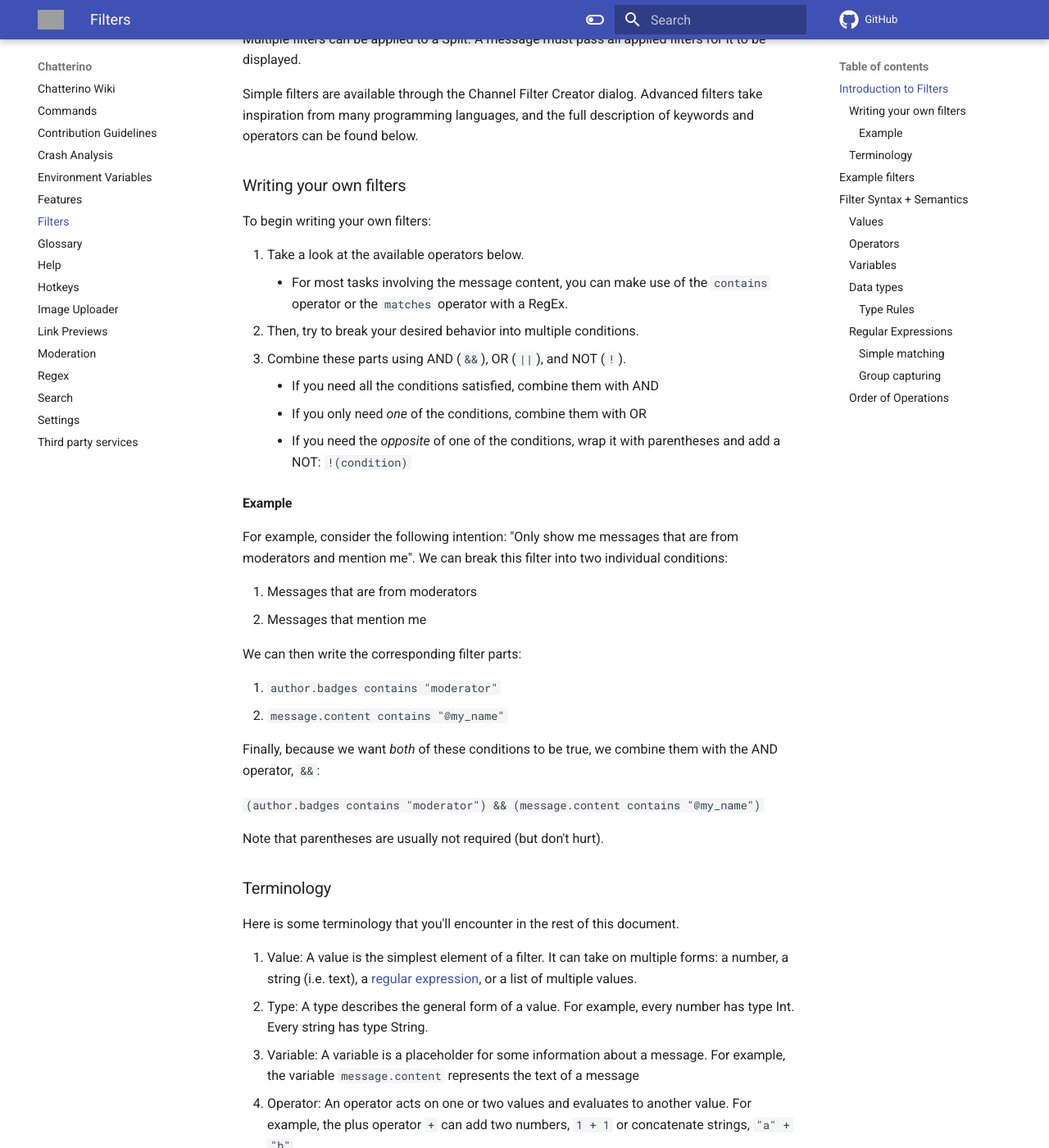
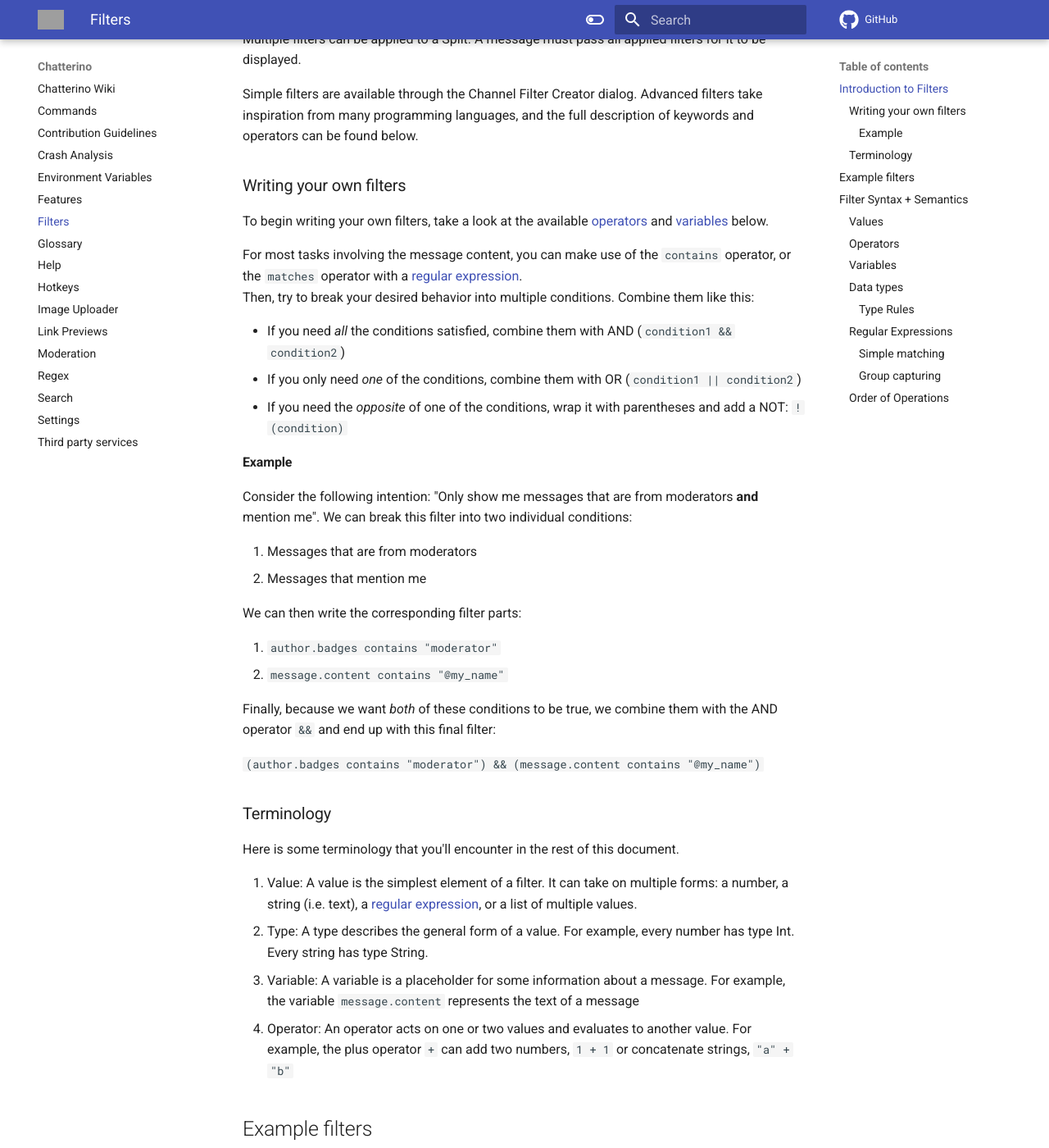
Before and after one commit to Chatterino/wiki, an MkDocs documentation site: the page built from docs/Filters.md, in a window 1280 px wide and 1400 px high, scrolled down 447 px. Shown: the whole window at 82% size. Built offline with MkDocs 1.6.1 and Material for MkDocs 9.7.7, drawn with Linux system fonts in a browser that asks for light colours; comment, search, counter and statistics services are not loaded; grey boxes are pictures that could not be loaded.

Commit message:
Some rewording

```diff
--- a/docs/Filters.md
+++ b/docs/Filters.md
@@ -12,19 +12,18 @@ Simple filters are available through the Channel Filter Creator dialog. Advanced
 
 ### Writing your own filters
 
-To begin writing your own filters:
+To begin writing your own filters, take a look at the available [operators](#operators) and [variables](#variables) below.
 
-1. Take a look at the available operators below.
-    - For most tasks involving the message content, you can make use of the `contains` operator or the `matches` operator with a RegEx.
-2. Then, try to break your desired behavior into multiple conditions.
-3. Combine these parts using AND (`&&`), OR (`||`), and NOT (`!`).
-    - If you need all the conditions satisfied, combine them with AND
-    - If you only need *one* of the conditions, combine them with OR
-    - If you need the *opposite* of one of the conditions, wrap it with parentheses and add a NOT: `!(condition)`
+For most tasks involving the message content, you can make use of the `contains` operator, or the `matches` operator with a [regular expression](https://en.wikipedia.org/wiki/Regular_expression).
+Then, try to break your desired behavior into multiple conditions. Combine them like this:
+
+-   If you need _all_ the conditions satisfied, combine them with AND (`condition1 && condition2`)
+-   If you only need _one_ of the conditions, combine them with OR (`condition1 || condition2`)
+-   If you need the _opposite_ of one of the conditions, wrap it with parentheses and add a NOT: `!(condition)`
 
 #### Example
 
-For example, consider the following intention: "Only show me messages that are from moderators and mention me". We can break this filter into two individual conditions:
+Consider the following intention: "Only show me messages that are from moderators **and** mention me". We can break this filter into two individual conditions:
 
 1. Messages that are from moderators
 2. Messages that mention me
@@ -34,11 +33,9 @@ We can then write the corresponding filter parts:
 1. `author.badges contains "moderator"`
 2. `message.content contains "@my_name"`
 
-Finally, because we want _both_ of these conditions to be true, we combine them with the AND operator, `&&`:
+Finally, because we want _both_ of these conditions to be true, we combine them with the AND operator `&&` and end up with this final filter:
 
 `(author.badges contains "moderator") && (message.content contains "@my_name")`
-
-Note that parentheses are usually not required (but don't hurt).
 
 ### Terminology
 
```
